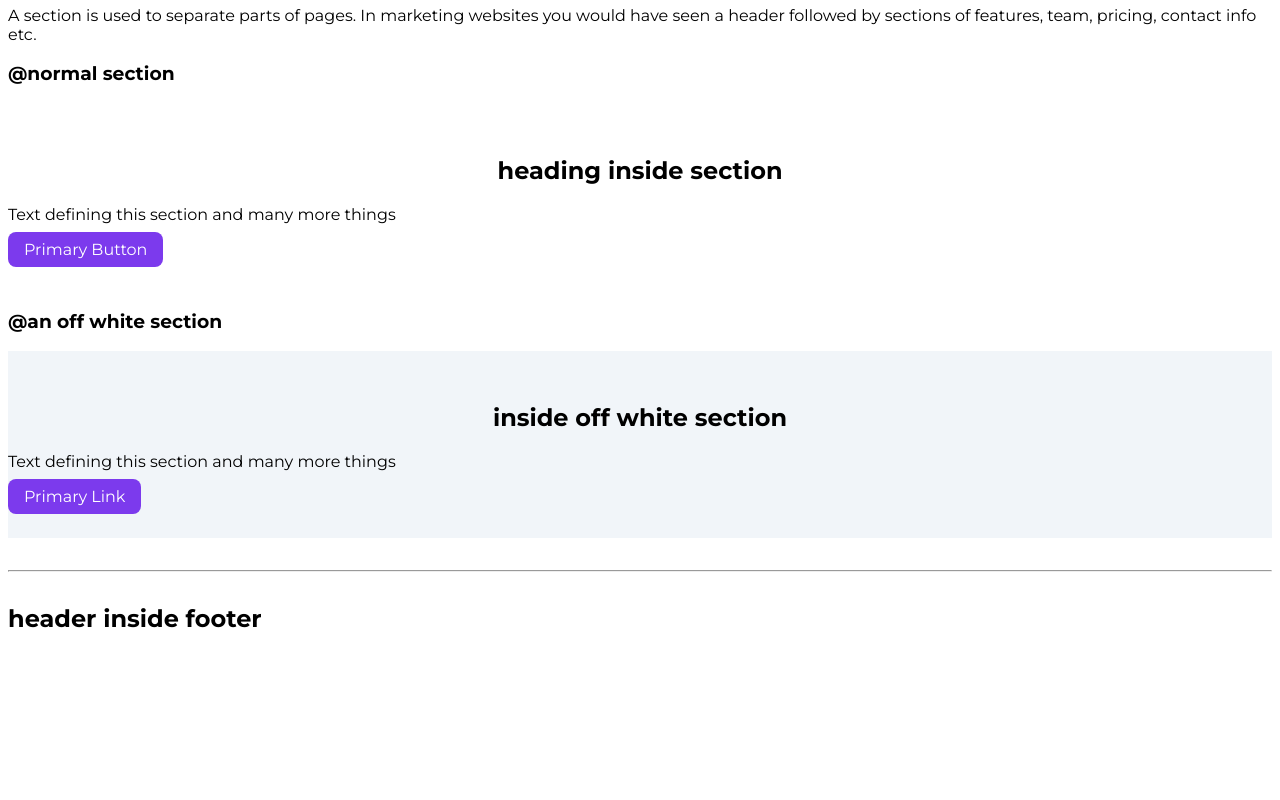
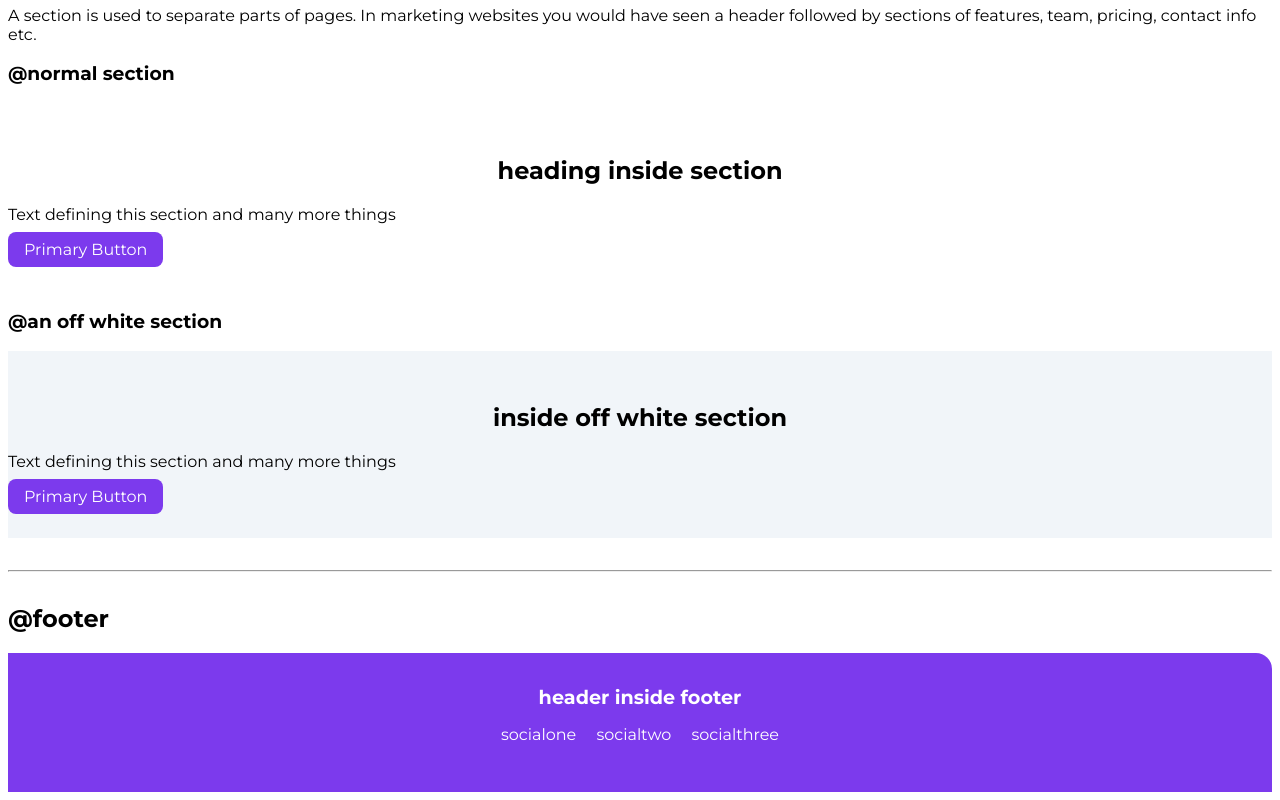
Before and after one commit to jayeshwalavalkar/neogcamp-component-library, a plain HTML site: page index.html in a window 1280 px wide. Shown: the part 2259-3059 px from the top of the page. Before the commit the page ends 2912 px from the top, so only its background shows below. Drawn offline with Linux system fonts and the light colour scheme.

Commit message:
header css added

```diff
--- a/index.html
+++ b/index.html
@@ -63,7 +63,7 @@
       <li>item two</li>
       <li>item three</li>
     </ul>
-̦
+    ̦
     <h3>inline list</h3>
     <p>
       Instead of going in a new row, we will create a list which will take
@@ -124,14 +124,20 @@
     <section class="section-normal section-ow">
       <h2>inside off white section</h2>
       <p>Text defining this section and many more things</p>
-      <a href="" class="primary-link">Primary Link</a>
+      <a href="" class="primary-link">Primary Button</a>
     </section>
     <hr />
 
-    <footer>
-      <header>
-        <h2>header inside footer</h2>
-      </header>
+    <h2>@footer</h2>
+    <footer class="footer">
+      <div class = "container">
+        <div class="heading">header inside footer</div>
+        <ul class="list-unordered list-inline">
+          <li>socialone</li>
+          <li>socialtwo</li>
+          <li>socialthree</li>
+        </ul>
+      </div>
     </footer>
   </body>
 </html>
--- a/styles.css
+++ b/styles.css
@@ -96,3 +96,20 @@ hr {
 .section-ow {
   background-color: var(--off-white);
 }
+
+.footer {
+  background-color: var(--primary-colour);
+  color: var(--white);
+  padding: 2em 0em;
+  text-align: center;
+  border-top-right-radius: 1em;
+}
+
+.heading {
+    font-weight: bold;
+    font-size: larger;
+}
+
+.footer ul {
+    padding-inline-start: 0px;
+}
```
